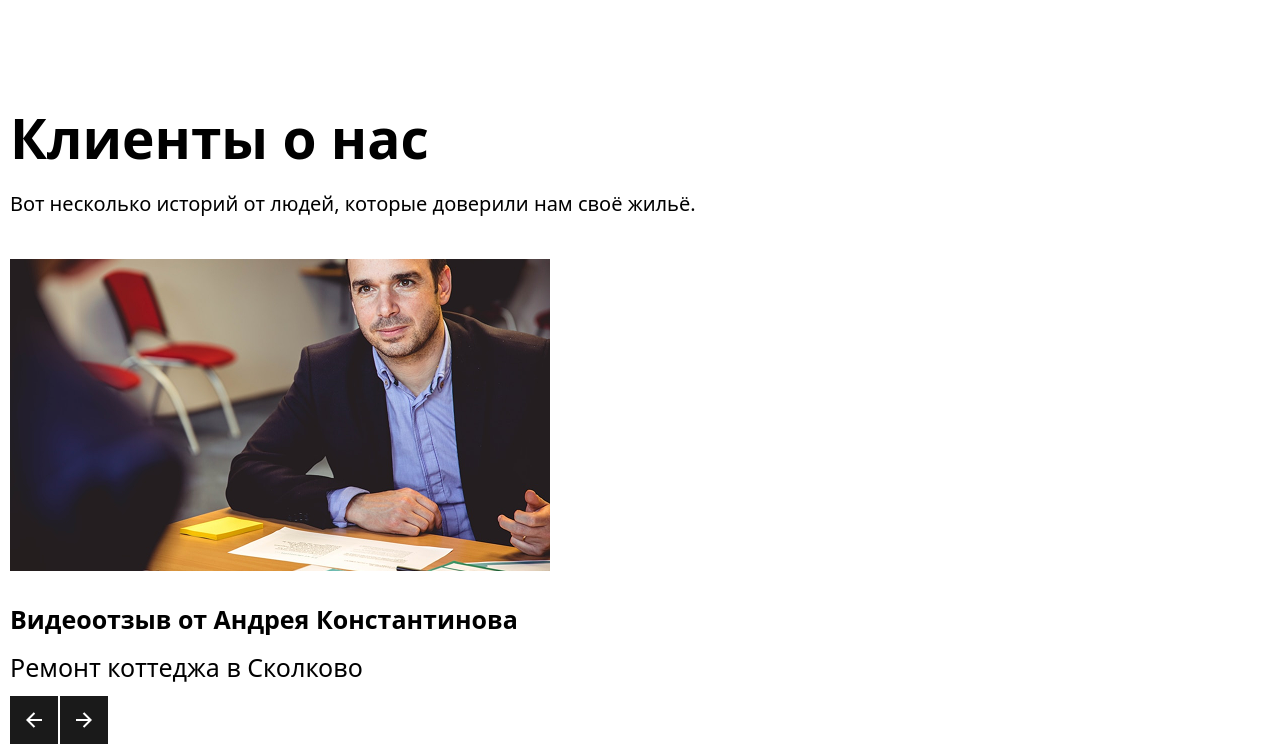
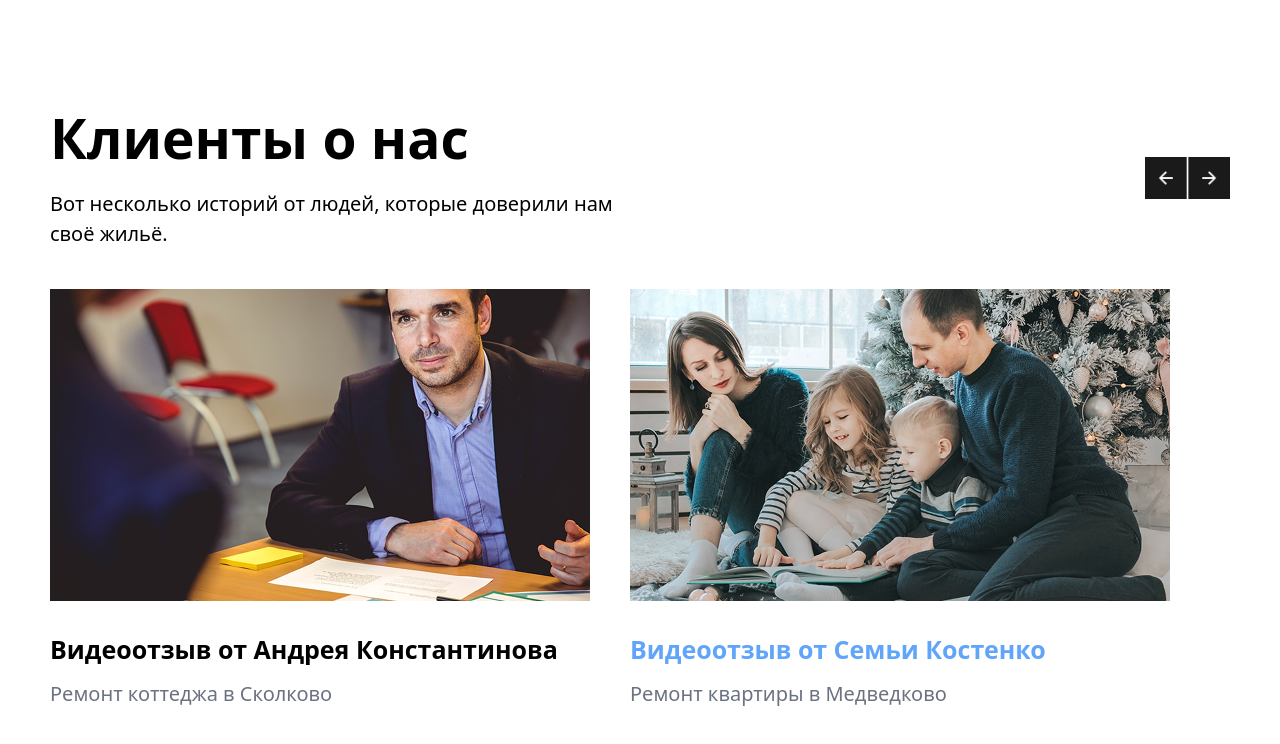
Before and after one commit to bilolrahimov/project, a website: page src/index.html in a window 1280 px wide. Shown: the part 3303-4047 px from the top of the page. After the commit the page ends 4022 px from the top, so only its background shows below. Drawn offline with nearby package versions, Linux system fonts and the light colour scheme; files that its build step writes are made by us from their sources.

Commit message:
bilol branch

```diff
--- a/src/index.html
+++ b/src/index.html
@@ -1,11 +1,13 @@
 <!DOCTYPE html>
 <html lang="en">
+
 <head>
     <meta charset="UTF-8">
     <meta name="viewport" content="width=device-width, initial-scale=1.0">
     <title>Document</title>
     <link rel="stylesheet" href="./output.css">
 </head>
+
 <body>
     <header>
         <div class="items-start max-w-[1200px] m-auto justify-between py-[10px] hidden lg:flex">
@@ -44,15 +46,18 @@
 
     <section class="max-w-[1200px] m-auto justify-between">
         <main class="py-[20px] px-[10px]">
-            <h1 class="text-[55px] font-bold pb-[20px]">Честный ремонт квартир <br class=""> с полным сопровождением</h1>
-            <p class="text-[20px]">—  Беспокоим один раз, когда пора заселяться. Гарантируем, что по ходу проекта цена в договоре не увеличится.</p>
+            <h1 class="text-[55px] font-bold pb-[20px]">Честный ремонт квартир <br class=""> с полным сопровождением
+            </h1>
+            <p class="text-[20px]">— Беспокоим один раз, когда пора заселяться. Гарантируем, что по ходу проекта цена в
+                договоре не увеличится.</p>
         </main>
     </section>
 
-     <section  class="max-w-[1200px] m-auto justify-between">
+    <section class="max-w-[1200px] m-auto justify-between">
         <main class="py-[50px] px-[10px]">
             <img class="h-[300px] lg:h-full" src="./assets/slider.png" alt="">
-            <p class="text-[38px] font-bold w-[380px] pt-[20px] lg:text-[20px] lg:border-b-2">Ремонт квартиры в Москве и области </p>
+            <p class="text-[38px] font-bold w-[380px] pt-[20px] lg:text-[20px] lg:border-b-2">Ремонт квартиры в Москве и
+                области </p>
             <p class="text-gray-500 text-[25px] lg:text-[15px]">Фиксированная смета и сроки работ по доступной цене</p>
         </main>
     </section>
@@ -61,7 +66,8 @@
         <main>
             <h1 class="text-[45px] font-bold lg:text-[55px] px-[10px]">Ключевые направления</h1>
             <main class="flex gap-[100px] py-[20px] px-[10px]">
-                <p class="border-b-4 border-black w-[250px] font-bold text-[30px] lg:text-[16px] lg:w-[130px]">Ремонт квартир</p>
+                <p class="border-b-4 border-black w-[250px] font-bold text-[30px] lg:text-[16px] lg:w-[130px]">Ремонт
+                    квартир</p>
                 <p class="text-gray-500 hidden lg:block">Коммерческая недвижимость</p>
                 <p class="text-gray-500 hidden lg:block">Ремонт домов</p>
                 <p class="text-gray-500 hidden lg:block">Прочие услуги</p>
@@ -101,17 +107,20 @@
                 <main class="text-gray-500 text-[25px]">
                     <h1 class="text-[65px] text-white font-bold lg:text-[55px]">12</h1>
                     <p class="text-white text-[35px] font-bold lg:text-[25px]">дней просрочки</p>
-                    <p class="lg:text-[17px]">Гарантируем соблюдение сроков, прописанных в договоре. Платим за просрочки.</p>
+                    <p class="lg:text-[17px]">Гарантируем соблюдение сроков, прописанных в договоре. Платим за
+                        просрочки.</p>
                 </main>
                 <main class="text-gray-500 text-[25px]">
                     <h1 class="text-[65px] text-white font-bold lg:text-[55px]">253</h1>
                     <p class="text-white text-[35px] font-bold lg:text-[25px]">потраченых нервов</p>
-                    <p class="lg:text-[17px]">Мы согласовываем все вопросы с соседями, подрядчиками, БТИ или управляющими компаниями.</p>
+                    <p class="lg:text-[17px]">Мы согласовываем все вопросы с соседями, подрядчиками, БТИ или
+                        управляющими компаниями.</p>
                 </main>
                 <main class="text-gray-500 text-[25px]">
                     <h1 class="text-[65px] text-white font-bold lg:text-[55px]">1214</h1>
                     <p class="text-white text-[35px] font-bold lg:text-[25px]">проблем после ремонта</p>
-                    <p class="lg:text-[17px]">10 лет гарантии на сантехнику и электрику, 2 года гарантии на отделку. В течение ремонта полная страховка квартиры.</p>
+                    <p class="lg:text-[17px]">10 лет гарантии на сантехнику и электрику, 2 года гарантии на отделку. В
+                        течение ремонта полная страховка квартиры.</p>
                 </main>
             </main>
         </div>
@@ -120,7 +129,8 @@
     <section class="px-[10px] max-w-[1200px] m-auto justify-between">
         <h1 class="text-[50px] font-bold py-[50px]">Наши проекты</h1>
         <main class="flex gap-[50px]">
-            <p class="border-b-4 border-black w-[250px] font-bold text-[30px] lg:text-[16px] lg:w-[130px]">Ремонт квартир</p>
+            <p class="border-b-4 border-black w-[250px] font-bold text-[30px] lg:text-[16px] lg:w-[130px]">Ремонт
+                квартир</p>
             <p class="text-gray-500 hidden lg:block">Коммерческая недвижимость</p>
             <p class="text-gray-500 hidden lg:block">Ремонт домов</p>
             <p class="text-gray-500 hidden lg:block">Прочие услуги</p>
@@ -131,7 +141,8 @@
             </main>
             <div>
                 <main>
-                     <h1 class="text-[37px] font-bold py-[30px] lg:text-[25px]">Ремонт элитной 5-комнатной квартиры в Одинцово </h1>
+                    <h1 class="text-[37px] font-bold py-[30px] lg:text-[25px]">Ремонт элитной 5-комнатной квартиры в
+                        Одинцово </h1>
                 </main>
                 <main class="flex gap-[50px]">
                     <main>
@@ -139,15 +150,15 @@
                         <p class="text-[25px] pb-[30px] lg:text-[20px]">250 м2</p>
                         <div>
                             <p class="text-[25px] text-gray-500 lg:text-[20px]">На материалы</p>
-                            <p  class="text-[25px] lg:text-[20px]">4 000 000 ₽</p>
+                            <p class="text-[25px] lg:text-[20px]">4 000 000 ₽</p>
                         </div>
                     </main>
                     <main>
                         <p class="text-[25px] text-gray-500 lg:text-[20px]">Срок6</p>
-                        <p  class="text-[25px] pb-[30px] lg:text-[20px]">6 месяцев</p>
+                        <p class="text-[25px] pb-[30px] lg:text-[20px]">6 месяцев</p>
                         <div>
                             <p class="text-[25px] text-gray-500 lg:text-[20px]">За работу</p>
-                            <p  class="text-[25px]  lg:text-[20px]">2 000 000 ₽</p>
+                            <p class="text-[25px]  lg:text-[20px]">2 000 000 ₽</p>
                         </div>
                     </main>
                 </main>
@@ -159,7 +170,8 @@
             </main>
             <div>
                 <main>
-                     <h1 class="text-[37px] font-bold py-[30px] lg:text-[25px] text-blue-400">Ремонт небольшой однушки для архитектора</h1>
+                    <h1 class="text-[37px] font-bold py-[30px] lg:text-[25px] text-blue-400">Ремонт небольшой однушки
+                        для архитектора</h1>
                 </main>
                 <main class="flex gap-[50px]">
                     <main>
@@ -167,15 +179,15 @@
                         <p class="text-[25px] pb-[30px] lg:text-[20px]">250 м2</p>
                         <div>
                             <p class="text-[25px] text-gray-500 lg:text-[20px]">На материалы</p>
-                            <p  class="text-[25px] lg:text-[20px]">4 000 000 ₽</p>
+                            <p class="text-[25px] lg:text-[20px]">4 000 000 ₽</p>
                         </div>
                     </main>
                     <main>
                         <p class="text-[25px] text-gray-500 lg:text-[20px]">Срок6</p>
-                        <p  class="text-[25px] pb-[30px] lg:text-[20px]">6 месяцев</p>
+                        <p class="text-[25px] pb-[30px] lg:text-[20px]">6 месяцев</p>
                         <div>
                             <p class="text-[25px] text-gray-500 lg:text-[20px]">За работу</p>
-                            <p  class="text-[25px]  lg:text-[20px]">2 000 000 ₽</p>
+                            <p class="text-[25px]  lg:text-[20px]">2 000 000 ₽</p>
                         </div>
                     </main>
                 </main>
@@ -196,17 +208,30 @@
     </div>
 
 
-    <section class="px-[10px]">
-        <main>
+    <section class="px-[10px] max-w-[1200px] m-auto justify-between">
+        <main class="flex items-center gap-[500px]">
+            <div>
                 <h1 class="text-[40px] font-bold lg:text-[55px]">Клиенты о нас</h1>
                  <p class="text-[25px] py-[30px] lg:text-[20px] lg:py-[10px]">Вот несколько историй от людей, которые доверили нам своё жильё.</p>
+            </div>
+            <div>
+            <img class="hidden lg:block" src="./assets/arrows.png" alt="">
+            </div>
         </main>
+        <div class="flex gap-[40px]">
             <main>
             <img class="py-[30px]" src="./assets/video.png" alt="">
-            <p class="text-[40px] font-bold lg:text-[25px]">Видеоотзыв от Андрея  Константинова</p>
-            <p class="py-[30px] text-[25px] lg:py-[10px]">Ремонт коттеджа в Сколково</p>
+            <p class="text-[40px] font-bold lg:text-[25px]">Видеоотзыв от Андрея Константинова</p>
+            <p class="py-[30px] text-[25px] lg:py-[10px] lg:text-[20px] lg:text-gray-500">Ремонт коттеджа в Сколково</p>
             </main>
-        <img src="./assets/arrows.png" alt="">
+            <main class="hidden lg:block">
+            <img class="py-[30px]" src="./assets/video (1).png" alt="">
+            <p class="text-[40px] font-bold lg:text-[25px] lg:text-blue-400">Видеоотзыв от Семьи Костенко</p>
+            <p class="py-[30px] text-[25px] lg:py-[10px] lg:text-[20px] lg:text-gray-500">Ремонт квартиры в Медведково</p>
+            </main>
+        </div>
+        <img class="block lg:hidden" src="./assets/arrows.png" alt="">
     </section>
 </body>
+
 </html>
```
Also changed, not shown: src/assets/video (1).png (added). Lines whose indentation alone changed are shown as unchanged.
